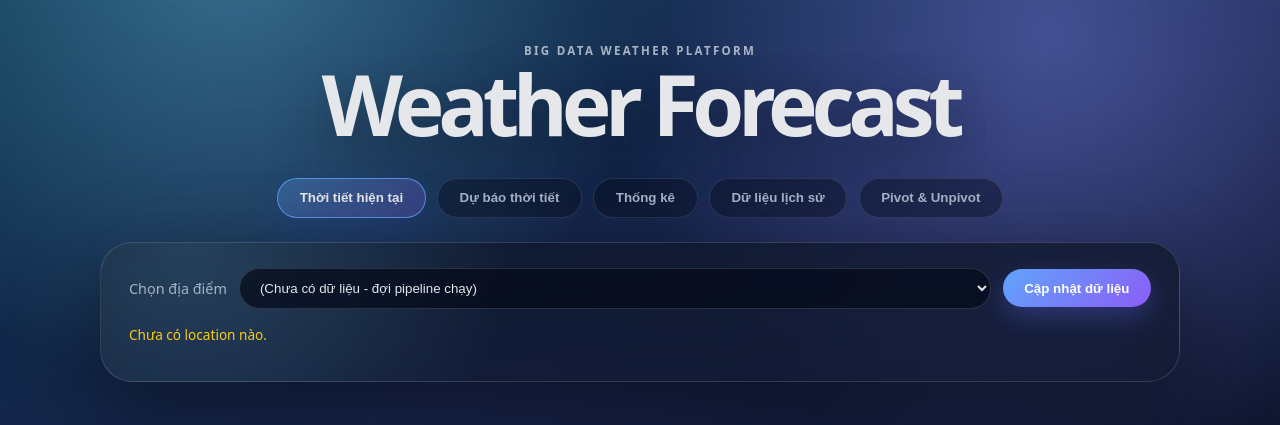
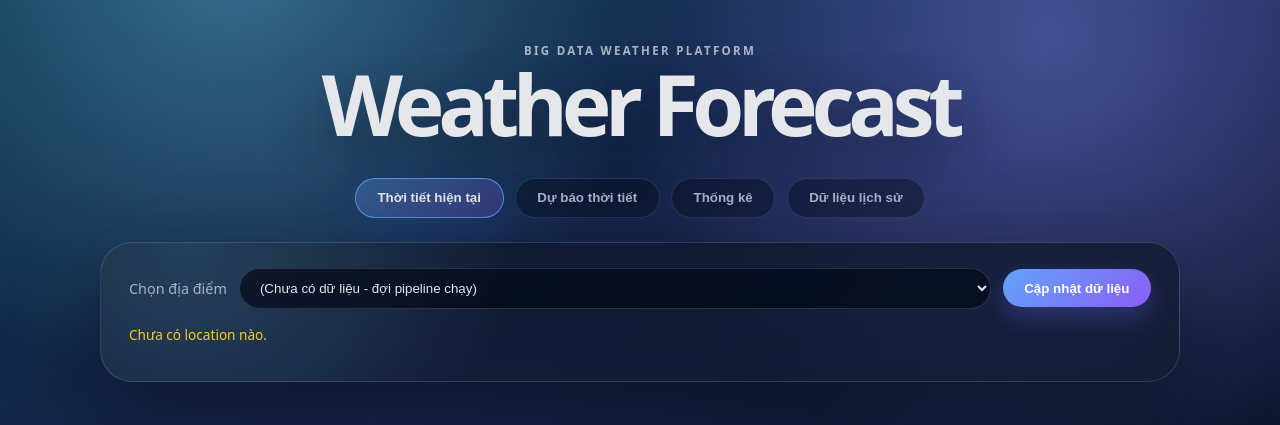
Before and after one commit to Namletapcode/Big-Data, a FastAPI app: page / in a window 1280 px wide. Shown: the top 425 px of the page. Run offline with FastAPI, Linux system fonts and the light colour scheme; data that the repository does not hold is empty.

Commit message:
fix weather dashboard UI

```diff
--- a/serving/static/styles.css
+++ b/serving/static/styles.css
@@ -1417,3 +1417,27 @@ button:hover {
   font-size: 0.72rem;
   padding: 0.2rem 0;
 }
+
+/* Section divider between Stats and Pivot blocks */
+.section-divider {
+  border: none;
+  height: 1px;
+  background: linear-gradient(90deg, transparent, var(--border), rgba(125, 211, 252, 0.35), var(--border), transparent);
+  margin: 2rem 0;
+}
+
+.batch-stats-block,
+.pivot-block {
+  animation: fadeInUp 0.35s ease both;
+}
+
+@keyframes fadeInUp {
+  from {
+    opacity: 0;
+    transform: translateY(12px);
+  }
+  to {
+    opacity: 1;
+    transform: translateY(0);
+  }
+}
--- a/serving/templates/index.html
+++ b/serving/templates/index.html
@@ -21,14 +21,11 @@
         <button class="feature-btn" id="tab-forecast" role="tab" data-target="forecast-section" aria-controls="forecast-section" aria-selected="false">
           Dự báo thời tiết
         </button>
-        <button class="feature-btn" id="tab-batch" role="tab" data-target="batch-summary-section" aria-controls="batch-summary-section" aria-selected="false">
+        <button class="feature-btn" id="tab-batch" role="tab" data-target="batch-pivot-section" aria-controls="batch-pivot-section" aria-selected="false">
           Thống kê
         </button>
         <button class="feature-btn" id="tab-chart" role="tab" data-target="history-section" aria-controls="history-section" aria-selected="false">
           Dữ liệu lịch sử
-        </button>
-        <button class="feature-btn" id="tab-pivot" role="tab" data-target="pivot-section" aria-controls="pivot-section" aria-selected="false">
-          Pivot & Unpivot
         </button>
       </nav>
 
@@ -260,66 +303,6 @@
             <div class="summary-item">
               <span class="summary-label">Cao nhất</span>
               <span id="sum-max" class="summary-value"></span>
-            </div>
-          </div>
-        </section>
-
-        <!-- Pivot & Unpivot Section -->
-        <section id="pivot-section" class="card pivot-section section-panel hidden" role="tabpanel" aria-labelledby="tab-pivot">
-          <div class="chart-header">
-            <span class="section-kicker">Batch Analysis</span>
-            <h2 class="chart-title">Pivot & Unpivot nhiệt độ theo tháng</h2>
-          </div>
-
-          <div class="date-range-container">
-            <div class="date-range-panel">
-              <div class="date-field">
-                <label for="pivot-period">Giai đoạn tỉnh</label>
-                <select id="pivot-period">
-                  <option value="pre_merge_63">Trước / đến 30-06-2025 (63 tỉnh)</option>
-                  <option value="post_merge_34">Sau 30-06-2025 (34 tỉnh)</option>
-                </select>
-              </div>
-              <div class="date-field">
-                <label for="pivot-location">Tỉnh</label>
-                <select id="pivot-location">
-                  <option value="">Đang tải...</option>
-                </select>
-              </div>
-              <div class="date-field">
-                <label for="pivot-year">Năm</label>
-                <select id="pivot-year">
-                  <option value="">Năm mới nhất</option>
-                </select>
-              </div>
-              <button id="load-pivot-btn" class="secondary-btn">Xem dữ liệu</button>
-            </div>
-          </div>
-
-          <div id="pivot-status" class="status"></div>
-
-          <div class="pivot-layout">
-            <div class="pivot-chart-panel">
-              <div class="forecast-panel-title">
-                <span>Unpivot view</span>
-                <span id="pivot-chart-subtitle">Month / avg_temp</span>
-              </div>
-              <div class="pivot-chart-container">
-                <canvas id="pivotChart"></canvas>
-              </div>
-            </div>
-
-            <div class="pivot-table-panel">
-              <div class="forecast-panel-title">
-                <span>Pivot table</span>
-                <span>12 tháng</span>
-              </div>
-              <div class="pivot-table-scroll">
-                <table class="pivot-table">
-                  <thead id="pivot-table-head"></thead>
-                  <tbody id="pivot-table-body"></tbody>
-                </table>
-              </div>
             </div>
           </div>
         </section>
@@ -857,7 +840,6 @@
           if (!res.ok) throw new Error("No data");
           const d = await res.json();
 
-          $("batch-summary-section").classList.remove("hidden");
           $("bs-hottest").textContent = (d.hottest_temp != null ? d.hottest_temp.toFixed(1) : "?") + " °C";
           $("bs-coldest").textContent = (d.coldest_temp != null ? d.coldest_temp.toFixed(1) : "?") + " °C";
           $("bs-hottest-date").textContent = d.hottest_date || "N/A";
@@ -870,7 +852,7 @@
               $("bs-heatwave-time").textContent = "Không có ghi nhận";
           }
         } catch (e) {
-          $("batch-summary-section").classList.add("hidden");
+          console.warn("Batch summary error:", e);
         }
       }
 
@@ -1087,7 +1069,7 @@
         try {
           const params = new URLSearchParams({
             location,
-            province_view: $("pivot-period").value,
+            province_view: $("batch-period").value,
             limit: "1000",
           });
           const res = await fetch(`/api/weather/batch/unpivoted?${params}`);
@@ -1104,7 +1086,7 @@
       }
 
       async function fetchPivotData() {
-        const loc = $("pivot-location").value;
+        const loc = $("batch-location").value;
         if (!loc) return;
 
         $("pivot-status").textContent = "Đang tải dữ liệu pivot/unpivot...";
@@ -1113,7 +1095,7 @@
         try {
           const params = new URLSearchParams({
             location: loc,
-            province_view: $("pivot-period").value,
+            province_view: $("batch-period").value,
             limit: "1000",
           });
           if ($("pivot-year").value) params.set("year", $("pivot-year").value);
@@ -1216,12 +1198,18 @@
       }
 
       /* ---------- Feature Navigation ---------- */
+      /* Hàm gộp: khi mở tab batch-pivot-section, gọi cả batch summary + pivot */
+      async function fetchBatchAndPivot() {
+        await fetchBatchSummary();
+        await populatePivotYears($("batch-location").value);
+        await fetchPivotData();
+      }
+
       const FEATURE_FETCH = {
         "section-current": fetchLatest,
         "forecast-section": fetchLatest,
-        "batch-summary-section": fetchBatchSummary,
+        "batch-pivot-section": fetchBatchAndPivot,
         "history-section": fetchChartData,
-        "pivot-section": fetchPivotData,
       };
 
       function activateFeature(targetId) {
@@ -1296,11 +1284,12 @@
           if (active) FEATURE_FETCH[active.dataset.target]?.();
         });
 
+        /* Batch-period và batch-location dùng chung cho cả Thống kê + Pivot */
         $("batch-period").addEventListener("change", async () => {
           await loadBatchLocations($("batch-period").value, "batch-location");
-          fetchBatchSummary();
+          fetchBatchAndPivot();
         });
-        $("batch-location").addEventListener("change", fetchBatchSummary);
+        $("batch-location").addEventListener("change", fetchBatchAndPivot);
 
         $("chart-period").addEventListener("change", async () => {
           setChartRangeForPeriod($("chart-period").value);
@@ -1309,30 +1298,19 @@
         });
         $("chart-location").addEventListener("change", fetchChartData);
 
-        $("pivot-period").addEventListener("change", async () => {
-          await loadBatchLocations($("pivot-period").value, "pivot-location");
-          await populatePivotYears($("pivot-location").value);
-          fetchPivotData();
-        });
-        $("pivot-location").addEventListener("change", async () => {
-          await populatePivotYears($("pivot-location").value);
-          fetchPivotData();
-        });
         $("pivot-year").addEventListener("change", fetchPivotData);
         $("load-pivot-btn").addEventListener("click", fetchPivotData);
 
         setDateRangeFromDays(currentDays);
         $("batch-period").value = PRE_MERGE_VIEW;
         $("chart-period").value = PRE_MERGE_VIEW;
-        $("pivot-period").value = POST_MERGE_VIEW;
         setChartRangeForPeriod(PRE_MERGE_VIEW);
         activateFeature("section-current");
         Promise.all([
           loadBatchLocations(PRE_MERGE_VIEW, "batch-location"),
           loadBatchLocations(PRE_MERGE_VIEW, "chart-location"),
-          loadBatchLocations(POST_MERGE_VIEW, "pivot-location"),
         ]).then(async () => {
-          await populatePivotYears($("pivot-location").value);
+          await populatePivotYears($("batch-location").value);
         });
       });
     </script>
```
Also changed, not shown: other parts of serving/templates/index.html (+50 -4 lines). Lines whose indentation alone changed are shown as unchanged.
